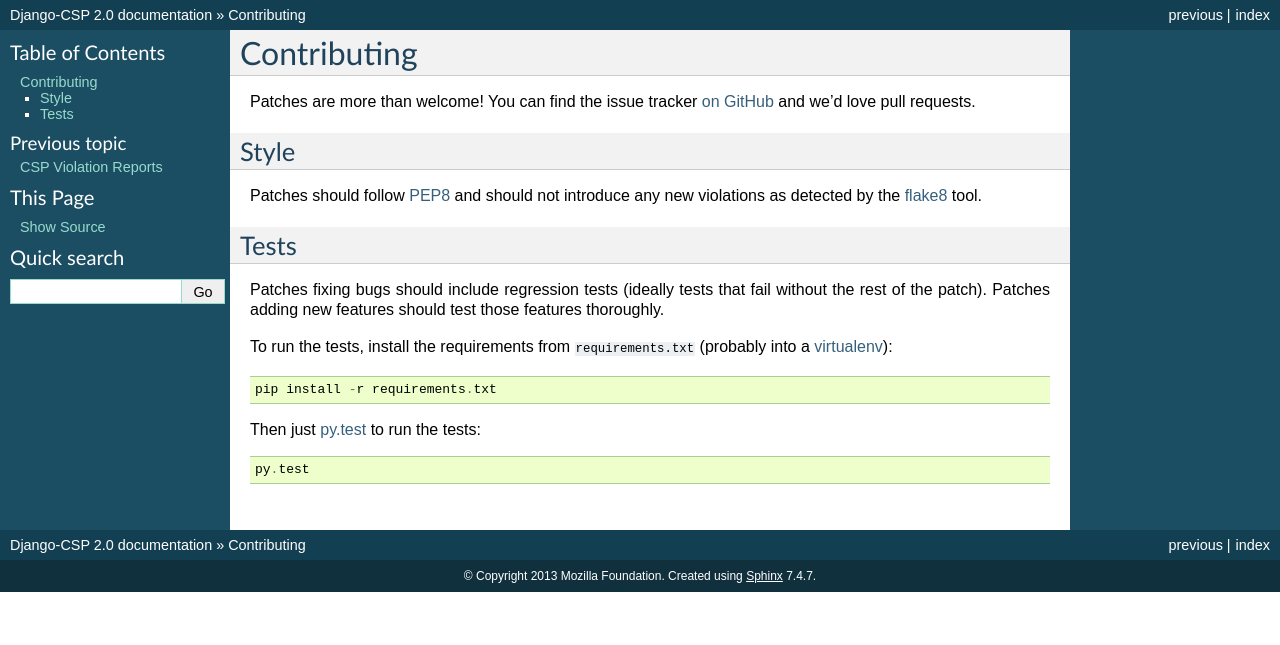
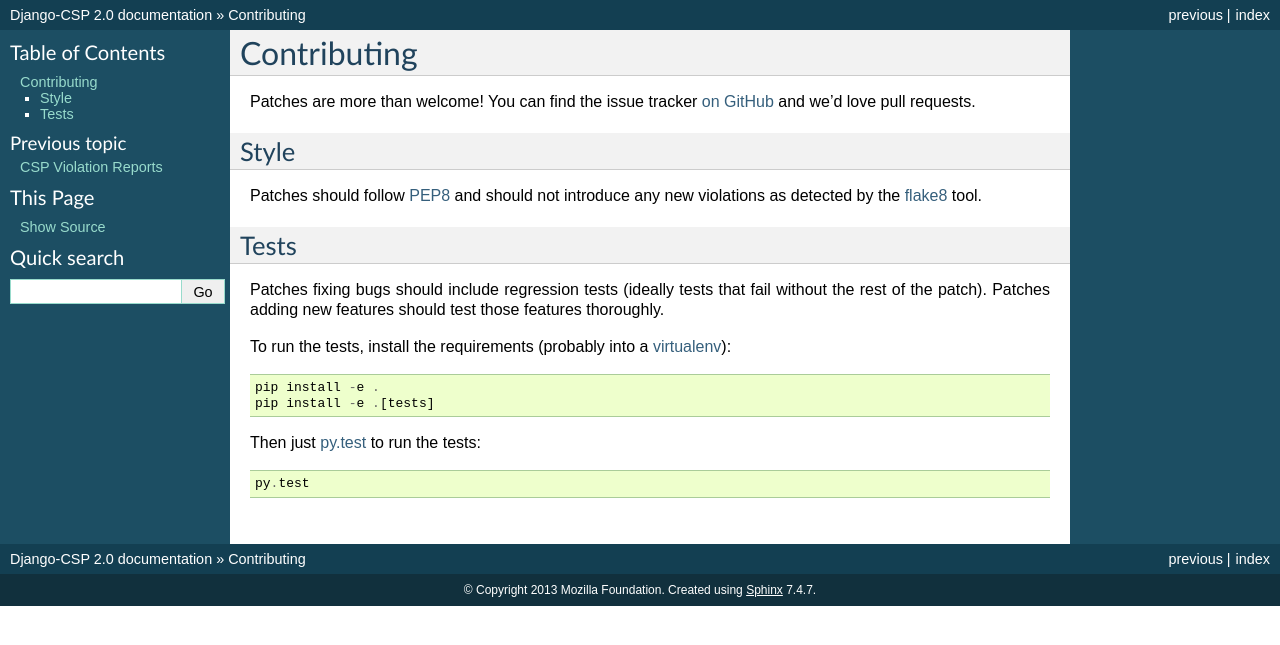
Before and after one commit to mozilla/django-csp, a Sphinx documentation site: the page built from docs/contributing.rst, in a window 1280 px wide. Shown: the top 645 px of the page. Built offline with Sphinx 7.4.7, drawn with Linux system fonts in a browser that asks for light colours.

Commit message:
Fix reference to requirements.txt

```diff
--- a/docs/contributing.rst
+++ b/docs/contributing.rst
@@ -23,10 +23,10 @@
 fail without the rest of the patch). Patches adding new features should
 test those features thoroughly.
 
-To run the tests, install the requirements from ``requirements.txt``
-(probably into a virtualenv_)::
+To run the tests, install the requirements (probably into a virtualenv_)::
 
-    pip install -r requirements.txt
+    pip install -e .
+    pip install -e .[tests]
 
 Then just `py.test`_ to run the tests::
 
```
